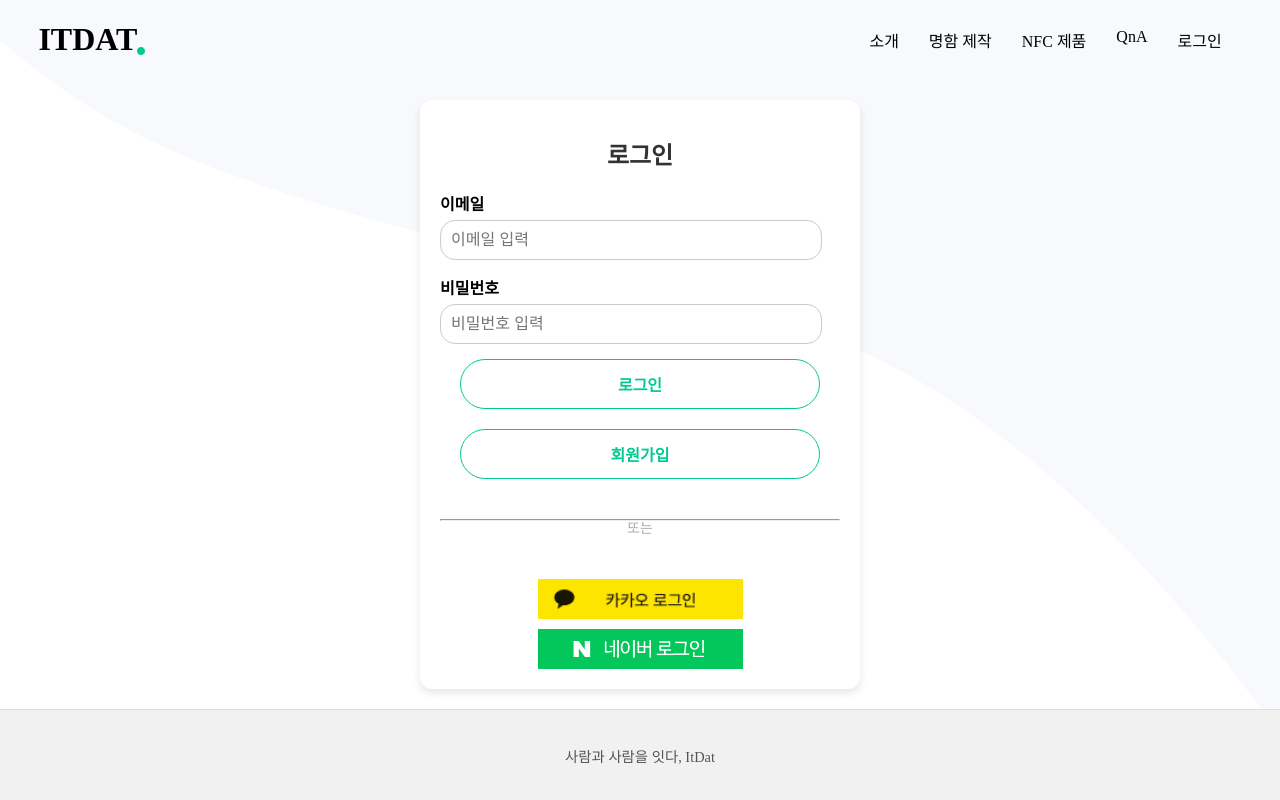
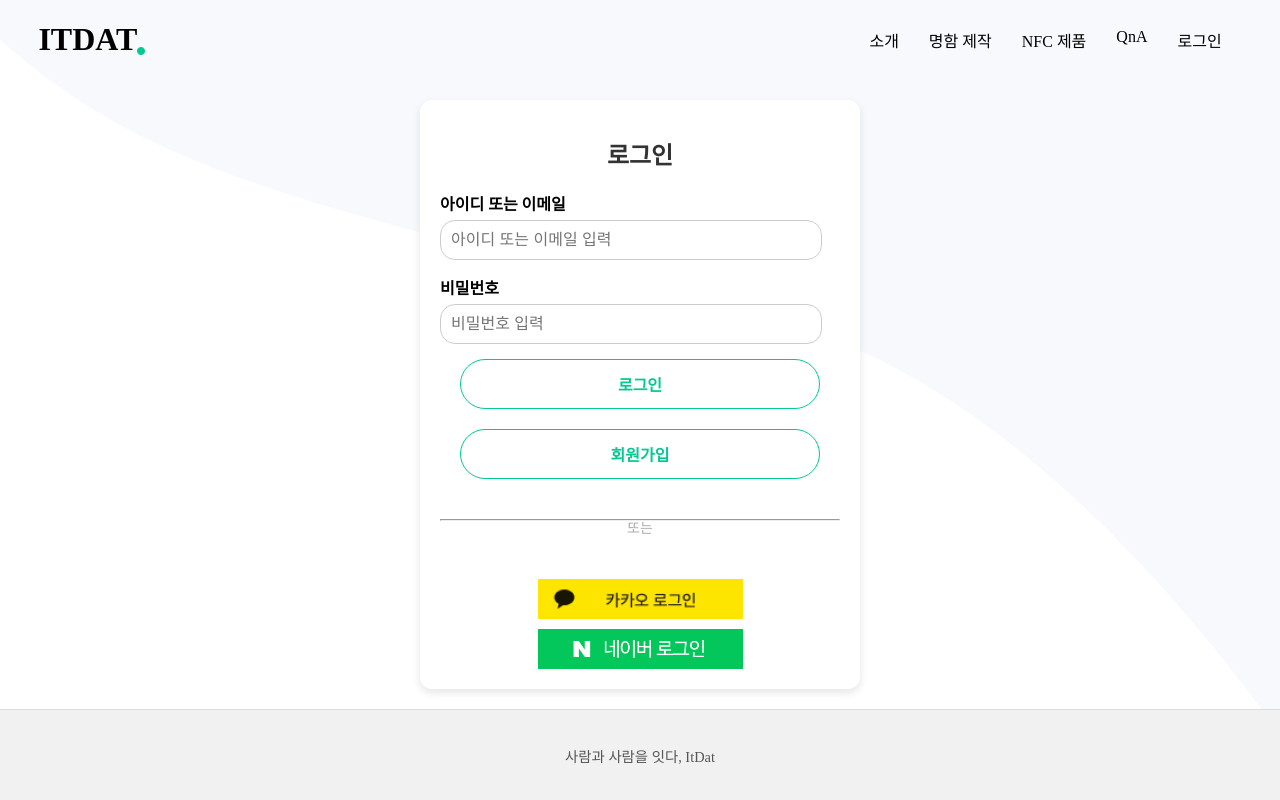
Before and after one commit to itdat-namewallet/Front, a React (Create React App) app: page /login in a window 1280 px wide. Built offline with nearby package versions, Linux system fonts and the light colour scheme; no server answers; a web font is replaced by a local one.

Commit message:
login id

```diff
--- a/src/pages/auth/LoginPage.js
+++ b/src/pages/auth/LoginPage.js
@@ -9,7 +9,7 @@ import "../../assets/css/auth/login.css";
 const BASE_URL = process.env.REACT_APP_API_BASE_URL;
 
 export default function LoginPage() {
-    const [email, setEmail] = useState("");
+    const [identifier, setIdentifier] = useState("");
     const [password, setPassword] = useState("");
     const navigate = useNavigate();
     const [isLoggedIn, setIsLoggedIn] = useState(false);
@@ -17,13 +17,15 @@ export default function LoginPage() {
     // 일반 로그인 처리
     const handleLogin = async () => {
       try {
-            const response = await axios.post(`${BASE_URL}/api/auth/login`, { email, password });
+          const response = await axios.post(`${BASE_URL}/api/auth/login`, {
+              identifier,
+              password,
+          });
           const { token } = response.data;
 
           if (token) {
               console.log("로그인 성공, 토큰 저장:", token);
               localStorage.setItem("jwtToken", token);
-                setIsLoggedIn(true);
               navigate("/");
               window.location.reload();
           } else {
@@ -34,6 +36,7 @@ export default function LoginPage() {
           alert("로그인 실패");
       }
   };
+
 
 
     // 소셜 로그인 성공 처리
@@ -72,13 +75,24 @@ export default function LoginPage() {
             <h1 className="login-title">로그인</h1>
 
             {/* 이메일 입력 */}
-            <div className="form-group">
+            {/* <div className="form-group">
               <label>이메일</label>
               <input
                 type="email"
                 value={email}
                 onChange={(e) => setEmail(e.target.value)}
                 placeholder="이메일 입력"
+              />
+            </div> */}
+
+            {/* 아이디 또는 이메일 입력 */}
+            <div className="form-group">
+              <label>아이디 또는 이메일</label>
+              <input
+                type="text"
+                value={identifier}
+                onChange={(e) => setIdentifier(e.target.value)}
+                placeholder="아이디 또는 이메일 입력"
               />
             </div>
 
```
Lines whose indentation alone changed are shown as unchanged.
